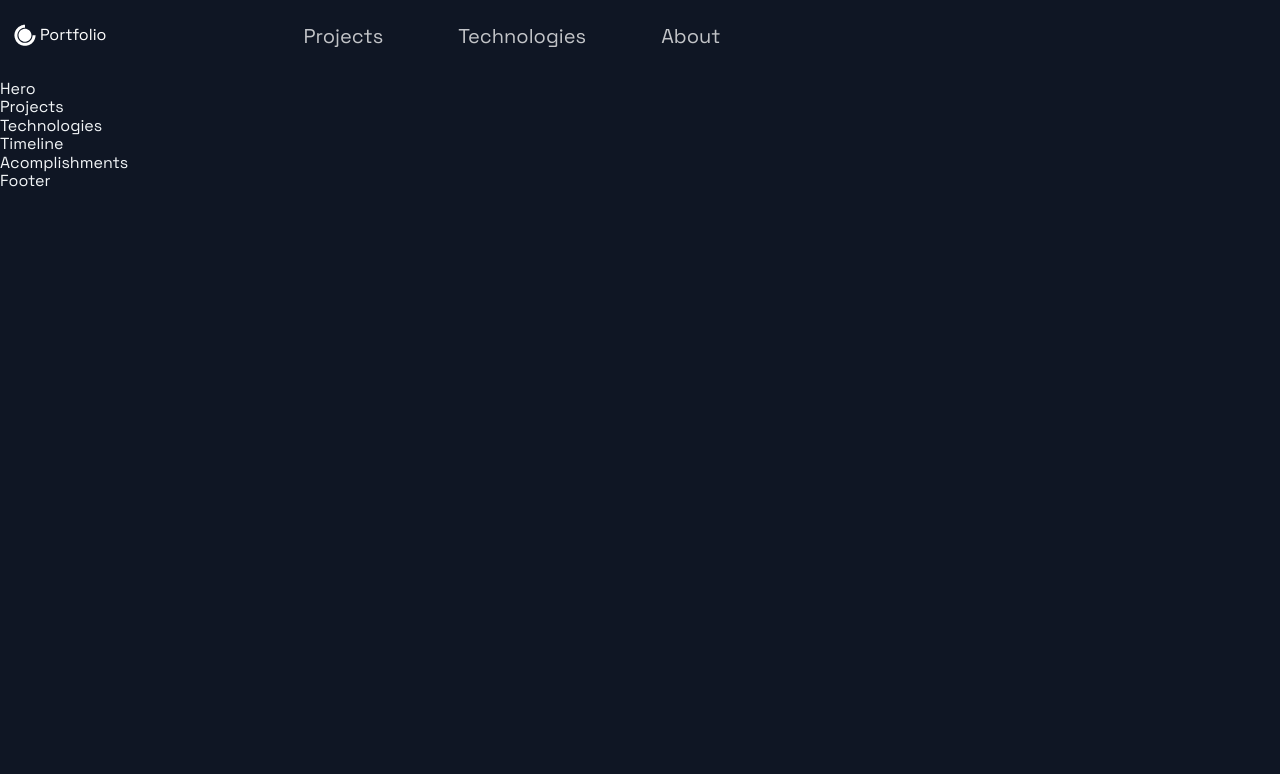
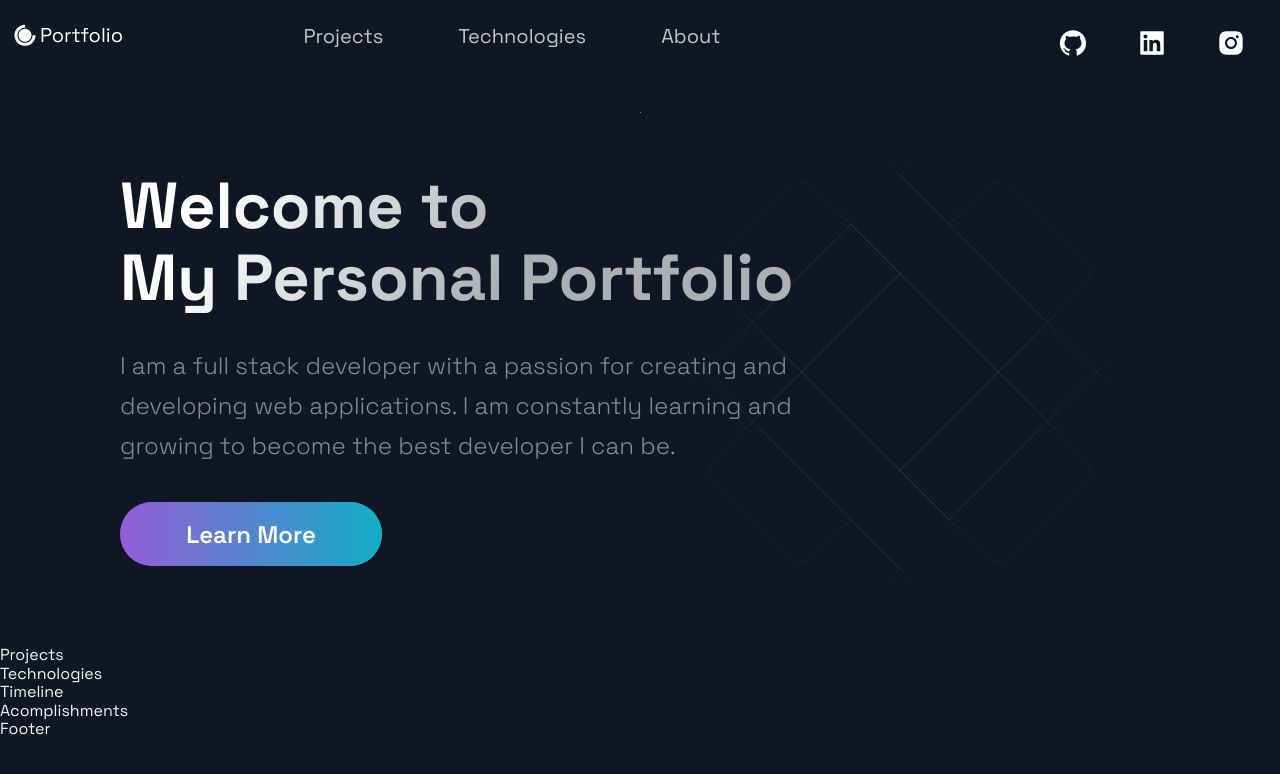
Before and after one commit to sokolov574/Portfolio, a Next.js app: page / in a window 1280 px wide. Shown: the top 774 px of the page. Built offline with nearby package versions, Linux system fonts and the light colour scheme.

Commit message:
styled navbar & header

```diff
--- a/src/components/Header/Header.js
+++ b/src/components/Header/Header.js
@@ -3,14 +3,14 @@ import React from 'react';
 import { AiFillGithub, AiFillInstagram, AiFillLinkedin } from 'react-icons/ai';
 import { DiCssdeck } from 'react-icons/di';
 
-import { Container, Div1, Div2, Div3, NavLink, SocialIcons } from './HeaderStyles';
+import { Container, Div1, Div2, Div3, NavLink, SocialIcons, Span } from './HeaderStyles';
 
 const Header = () =>  (
   <Container>
     <Div1>
       <Link href="/">
         <a style={{ display: 'flex', alignItems: 'center', color: 'white', marginBottom: '20px' }}>
-          <DiCssdeck size="3rem" /> <span>Portfolio</span>
+          <DiCssdeck size="3rem" /> <Span>Portfolio</Span>
         </a>
       </Link>
     </Div1>
@@ -31,7 +31,20 @@ const Header = () =>  (
         </Link>
       </li>
     </Div2>
+    <Div3>
+      <SocialIcons href="https://github.com/sokolov574">
+        <AiFillGithub size="3rem" />
+      </SocialIcons>
 
+      <SocialIcons href="https://www.linkedin.com/in/oleh-sokolov-2bb078252/">
+        <AiFillLinkedin size="3rem" />
+      </SocialIcons>
+
+      <SocialIcons href="https://www.instagram.com/sokolov.o/">
+        <AiFillInstagram size="3rem" />
+      </SocialIcons>
+
+      </Div3>
   </Container>
 );
 
--- a/src/components/Header/HeaderStyles.js
+++ b/src/components/Header/HeaderStyles.js
@@ -17,6 +17,11 @@ export const Container = styled.div`
     grid-row-gap: 0.5rem;
   }
 `;
+
+export const Span = styled.span`
+  font-size: 2rem;
+`;
+
 export const Div1 = styled.div`
   grid-area: 1 / 1 / 2 / 2;
   display: flex;
--- a/src/components/Hero/Hero.js
+++ b/src/components/Hero/Hero.js
@@ -5,9 +5,18 @@ import Button from '../../styles/GlobalComponents/Button';
 import { LeftSection } from './HeroStyles';
 
 const Hero = (props) => (
-  <div>
-    Hero
-  </div>
+  <Section row nopadding>
+    <LeftSection>
+      <SectionTitle main center>
+        Welcome to <br />
+        My Personal Portfolio
+      </SectionTitle>
+      <SectionText>
+        I am a full stack developer with a passion for creating and developing web applications. I am constantly learning and growing to become the best developer I can be.
+      </SectionText>
+      <Button onClick={() => window.location = 'https://www.linkedin.com/in/oleh-sokolov-2bb078252/'}>Learn More</Button>
+    </LeftSection>
+  </Section>
 );
 
 export default Hero;
--- a/src/pages/index.js
+++ b/src/pages/index.js
@@ -10,10 +10,10 @@ import { Section } from '../styles/GlobalComponents';
 const Home = () => {
   return (
     <Layout>
-      {/* <Section grid> */}
+      <Section grid>
         <Hero />
-        {/* <BgAnimation /> */}
-      {/* </Section> */}
+        <BgAnimation />
+      </Section>
       <Projects />
       <Technologies />
       <Timeline />
```
